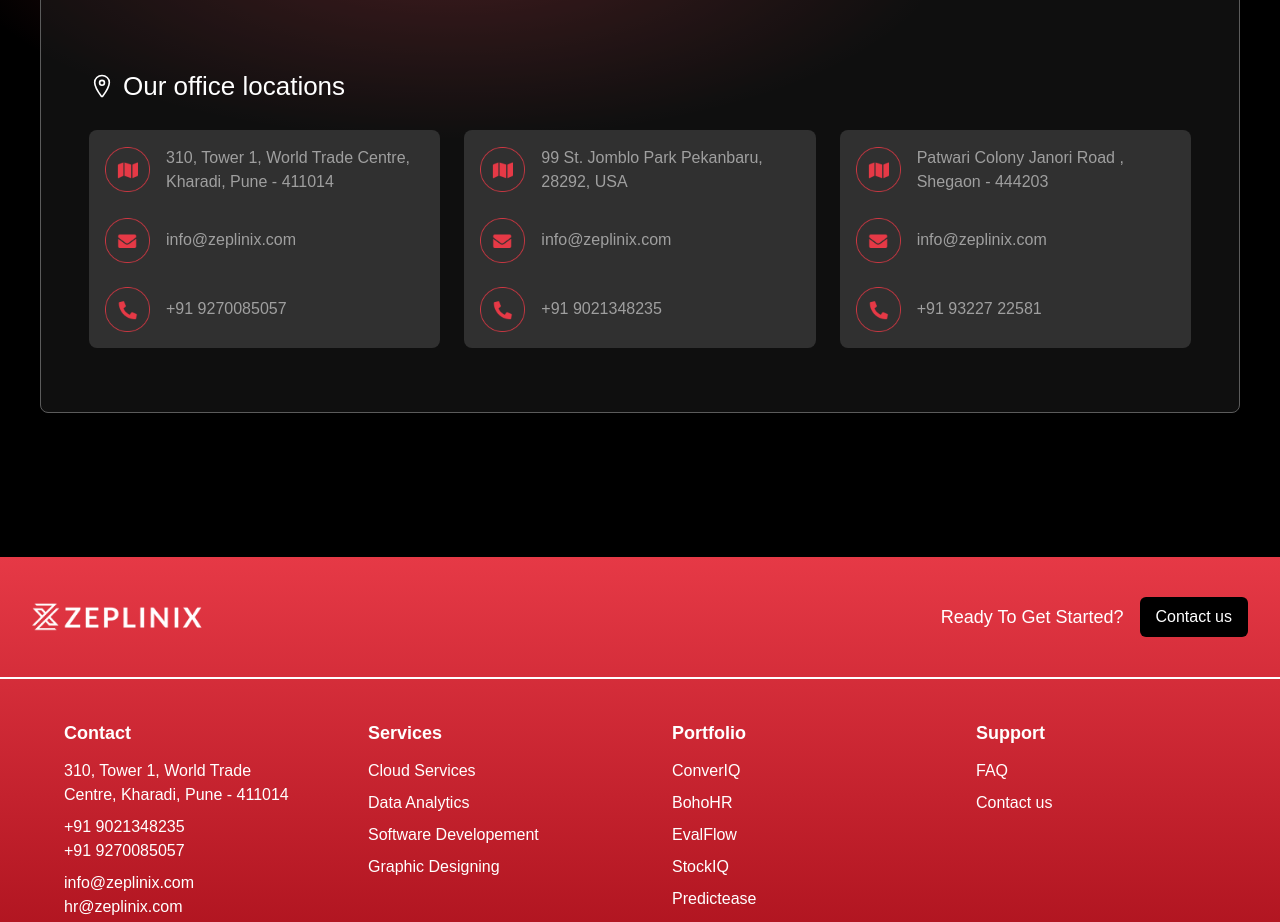
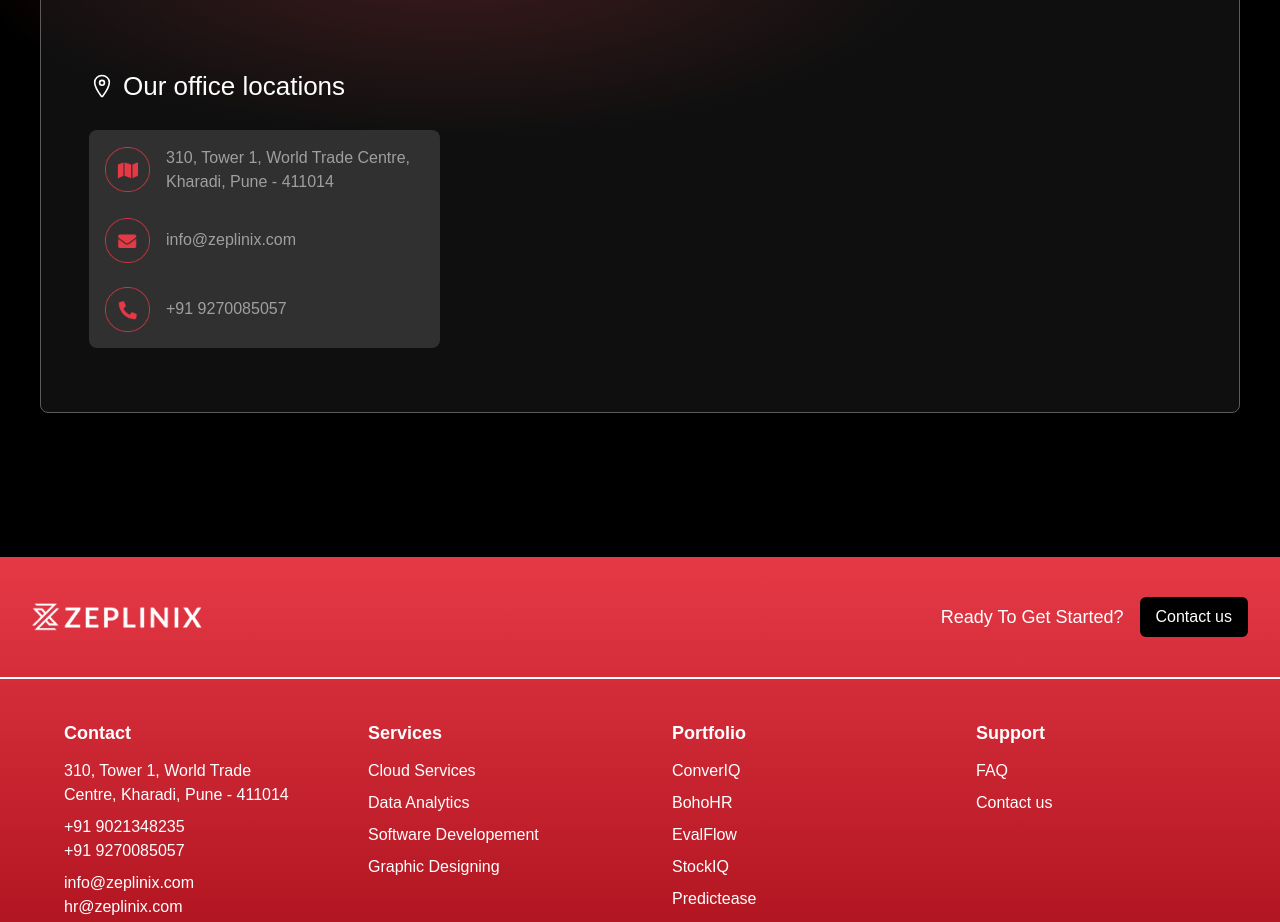
Before and after one commit to abhudi/zeplinix-nextt, a Next.js app: page /contact in a window 1280 px wide. Shown: the part 960-1882 px from the top of the page. Built offline with nearby package versions, Linux system fonts and the light colour scheme.

Commit message:
contact card updated

```diff
--- a/app/components/Blogcards.tsx
+++ b/app/components/Blogcards.tsx
@@ -21,17 +21,18 @@
   },
   {
     id: 3,
-    title: "Unlocking the Power of Digital Marketing: Strategies for Success",
+    title:
+      "The Transformative Power of AI and Machine Learning in Today’s World",
     author: "Max Keny",
-    date: "Explore the world of digital marketing and learn how to leverage online platforms to grow your brand, engage your audience, and drive sales. This guide covers essential strategies, tools, and tips to create a winning digital marketing plan for businesses of all sizes.",
+    date: "Discover how Artificial Intelligence (AI) and Machine Learning (ML) are reshaping industries and revolutionizing problem-solving. This blog explores key concepts, applications, and the future potential of these groundbreaking technologies.",
     category: "Real-World App",
     image: "/blog/third.png",
   },
   {
     id: 4,
-    title: "Cloud & Data: The Key to Business Growth",
+    title: "Empower Your Business with ERP: A Comprehensive Guide",
     author: "Max Keny",
-    date: "24 Oct, 2024",
+    date: "Learn how Enterprise Resource Planning (ERP) systems streamline operations, enhance productivity, and support data-driven decision-making. This blog explores the benefits, core functionalities, and implementation strategies of ERP for businesses of all sizes.",
     category: "Technology Focus",
     image: "/blog/second.png",
   },
--- a/app/components/contactCard.tsx
+++ b/app/components/contactCard.tsx
@@ -101,43 +101,43 @@
         text: "+91 9270085057",
       },
     ],
-    [
-      {
-        icon: "/contact/icons/first.png",
-        alt: "Address Icon",
-        text: "99 St. Jomblo Park Pekanbaru, 28292, USA",
-      },
-      {
-        icon: "/contact/icons/second.png",
-        alt: "Email Icon",
-        text: "info@zeplinix.com",
-      },
-      {
-        icon: "/contact/icons/third.png",
-        alt: "Phone Icon",
-        text: "+91 9021348235",
-      },
-    ],
-    [
-      {
-        icon: "/contact/icons/first.png",
-        alt: "Address Icon",
+    // [
+    //   {
+    //     icon: "/contact/icons/first.png",
+    //     alt: "Address Icon",
+    //     text: "99 St. Jomblo Park Pekanbaru, 28292, USA",
+    //   },
+    //   {
+    //     icon: "/contact/icons/second.png",
+    //     alt: "Email Icon",
+    //     text: "info@zeplinix.com",
+    //   },
+    //   {
+    //     icon: "/contact/icons/third.png",
+    //     alt: "Phone Icon",
+    //     text: "+91 9021348235",
+    //   },
+    // ],
+    // [
+    //   {
+    //     icon: "/contact/icons/first.png",
+    //     alt: "Address Icon",
 
-        text: "Patwari Colony Janori Road , Shegaon - 444203",
-      },
-      {
-        icon: "/contact/icons/second.png",
-        alt: "Email Icon",
+    //     text: "Patwari Colony Janori Road , Shegaon - 444203",
+    //   },
+    //   {
+    //     icon: "/contact/icons/second.png",
+    //     alt: "Email Icon",
 
-        text: "info@zeplinix.com",
-      },
-      {
-        icon: "/contact/icons/third.png",
-        alt: "Phone Icon",
+    //     text: "info@zeplinix.com",
+    //   },
+    //   {
+    //     icon: "/contact/icons/third.png",
+    //     alt: "Phone Icon",
 
-        text: "+91 93227 22581",
-      },
-    ],
+    //     text: "+91 93227 22581",
+    //   },
+    // ],
   ];
 
   return (
```
